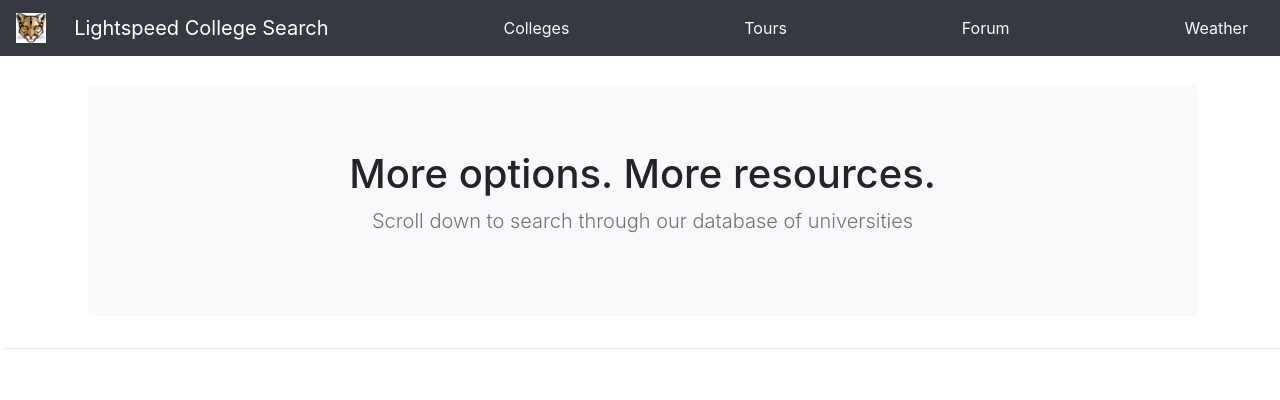
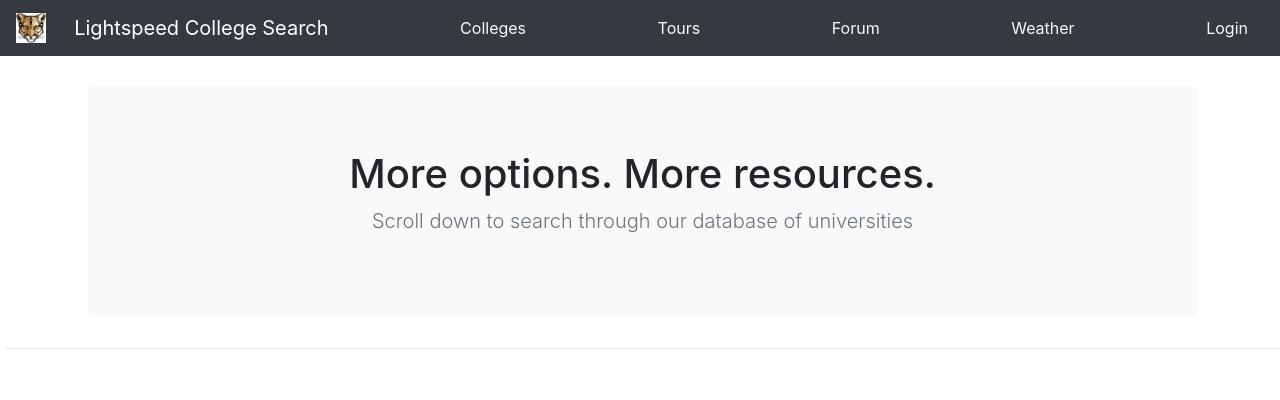
Before and after one commit to S-Aliu/final-proj-S-Aliu, a Flask app: page /colleges in a window 1280 px wide. Shown: the top 400 px of the page. Run offline with Flask 2, Linux system fonts and the light colour scheme; some libraries are stand-ins or nearby versions.

Commit message:
Feat: add login to navbar so users may login

```diff
--- a/vagrant/catalog/templates/base.html
+++ b/vagrant/catalog/templates/base.html
@@ -23,6 +23,7 @@
   <a class="nav-item nav-link text-light" href="{{url_for('all_tours')}}">Tours</a>
   <a class="nav-item nav-link text-light" href="{{url_for('forum')}}">Forum</a>
   <a class="nav-item nav-link text-light" href="{{url_for('weather_call')}}">Weather</a>
+  <a class="nav-item nav-link text-light" href="{{url_for('showlogin')}}">Login</a>
   {% endblock %}
 </nav>
 
```
